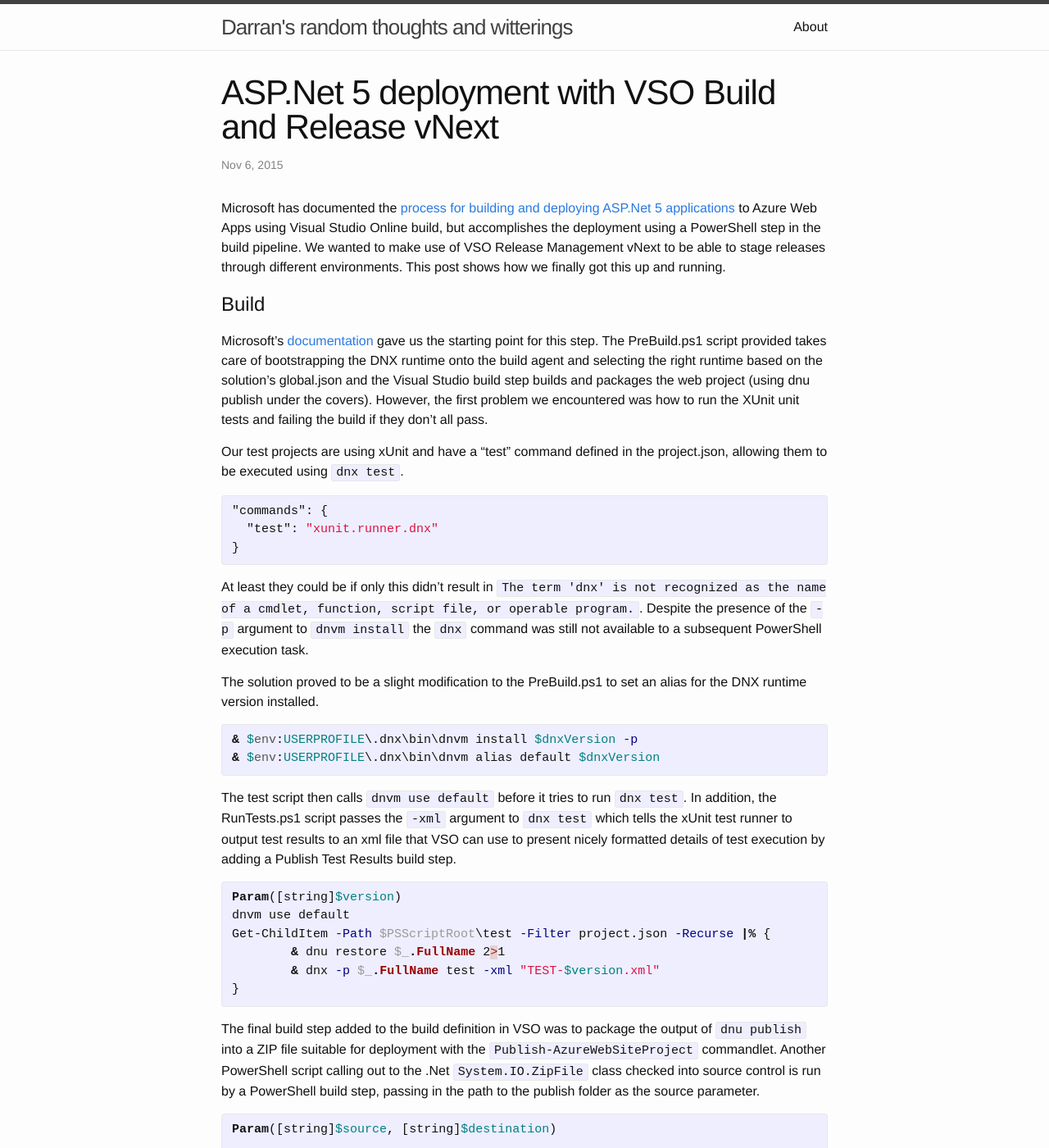
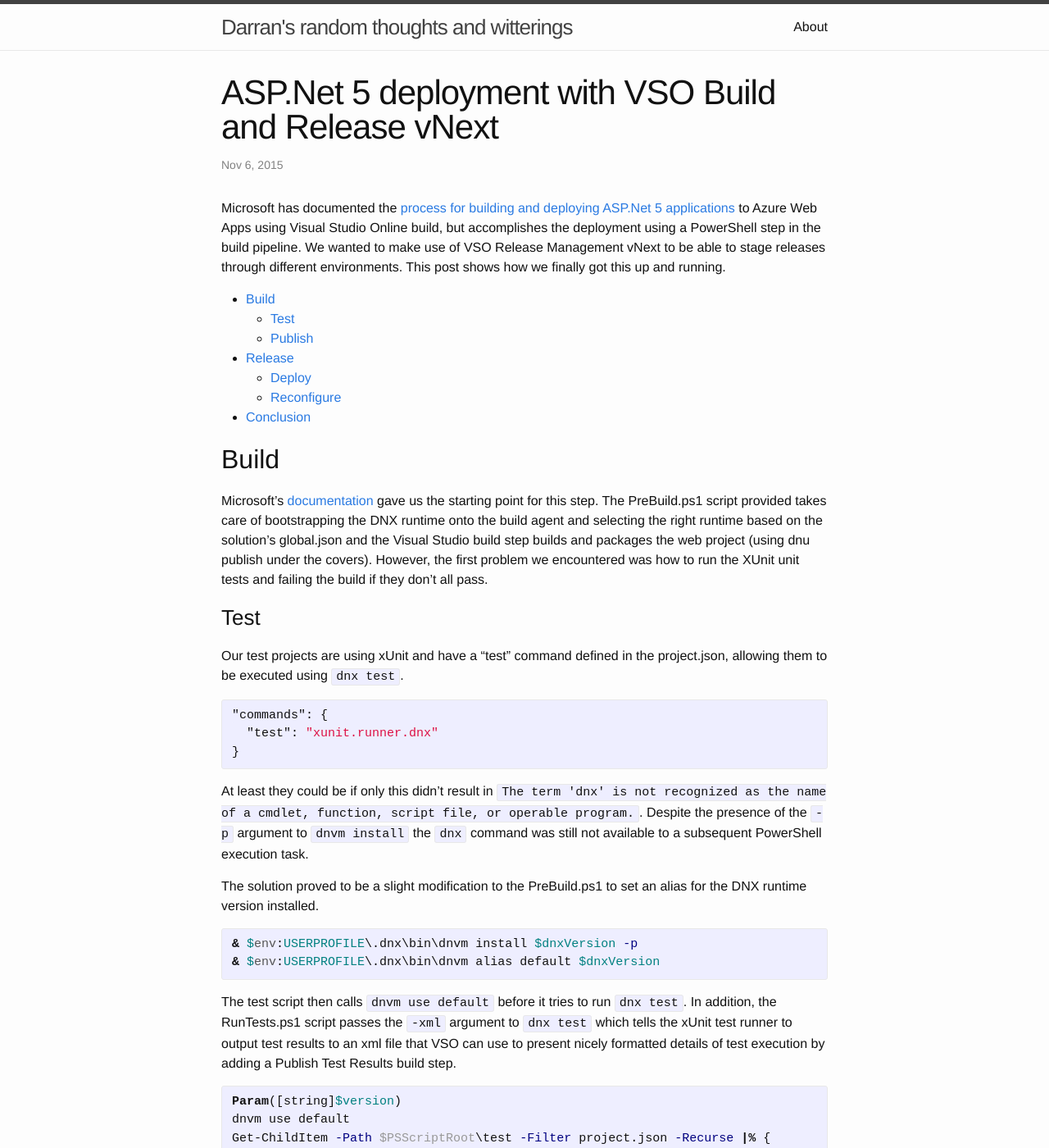
Before and after one commit to DarranShepherd/darranshepherd.github.io, a Jekyll site: the page built from _posts/2015-11-06-asp-net-5-deployment-with-visual-studio-online-build-and-release-vnext.markdown, in a window 1280 px wide and 1400 px high. Shown: the whole window at 82% size. Built offline with Jekyll 4.4.1, drawn with Linux system fonts in a browser that asks for light colours; some of the changed text lies outside the part shown.

Commit message:
Add automatic insertion of anchor tags for headings to enable internal linking within a post

```diff
--- a/_includes/footer.html
+++ b/_includes/footer.html
@@ -53,3 +53,5 @@
   </div>
 
 </footer>
+
+<script src="/js/linkify.js"></script>
--- a/_posts/2015-11-06-asp-net-5-deployment-with-visual-studio-online-build-and-release-vnext.markdown
+++ b/_posts/2015-11-06-asp-net-5-deployment-with-visual-studio-online-build-and-release-vnext.markdown
@@ -11,8 +11,17 @@ using a PowerShell step in the build pipeline. We wanted to make use of VSO Rele
 Management vNext to be able to stage releases through different environments. This
 post shows how we finally got this up and running.
 
-Build
-=====
+<!-- more -->
+
+* [Build](#build)
+  * [Test](#test)
+  * [Publish](#publish)
+* [Release](#release)
+  * [Deploy](#deploy)
+  * [Reconfigure](#reconfigure)
+* [Conclusion](#conclusion)
+
+## Build
 
 Microsoft's [documentation](https://msdn.microsoft.com/en-us/Library/vs/alm/Build/azure/deploy-aspnet5?f=255&MSPPError=-2147217396)
 gave us the starting point for this step. The PreBuild.ps1 script provided takes care
@@ -21,6 +30,8 @@ based on the solution's global.json and the Visual Studio build step builds and
 packages the web project (using dnu publish under the covers). However, the first
 problem we encountered was how to run the XUnit unit tests and failing the build if
 they don't all pass.
+
+### Test
 
 Our test projects are using xUnit and have a "test" command defined in the
 project.json, allowing them to be executed using `dnx test`.
@@ -61,6 +72,8 @@ Get-ChildItem -Path $PSScriptRoot\test -Filter project.json -Recurse |% {
 }
 {% endhighlight %}
 
+### Publish
+
 The final build step added to the build definition in VSO was to
 package the output of `dnu publish` into a ZIP file suitable for
 deployment with the `Publish-AzureWebSiteProject` commandlet.
@@ -82,5 +95,10 @@ Add-Type -AssemblyName "System.IO.Compression.FileSystem"
 {% endhighlight %}
 
 
-Release
-=======
+## Release
+
+### Deploy
+
+### Reconfigure
+
+## Conclusion
--- a/index.html
+++ b/index.html
@@ -14,6 +14,7 @@ layout: default
         <h2>
           <a class="post-link" href="{{ post.url | prepend: site.baseurl }}">{{ post.title }}</a>
         </h2>
+        {{ post.excerpt }}
       </li>
     {% endfor %}
   </ul>
--- /dev/null
+++ b/js/linkify.js
@@ -0,0 +1,33 @@
+(function() {
+	'use script';
+
+	// See http://blog.parkermoore.de/2014/08/01/header-anchor-links-in-vanilla-javascript-for-github-pages-and-jekyll/
+	var anchorForId = function (id) {
+		var anchor = document.createElement("a");
+		anchor.name      = "#" + id;
+		return anchor;
+	};
+
+	var linkifyAnchors = function (level, containingElement) {
+		var headers = containingElement.getElementsByTagName("h" + level);
+		for (var h = 0; h < headers.length; h++) {
+			var header = headers[h];
+
+			if (typeof header.id !== "undefined" && header.id !== "") {
+				header.insertBefore(anchorForId(header.id), header.firstChild);
+			}
+		}
+	};
+
+	document.onreadystatechange = function () {
+		if (this.readyState === "complete") {
+			var contentBlock = document.getElementsByTagName("article")[0];
+			if (!contentBlock) {
+				return;
+			}
+			for (var level = 1; level <= 6; level++) {
+				linkifyAnchors(level, contentBlock);
+			}
+		}
+	};
+}());
```
